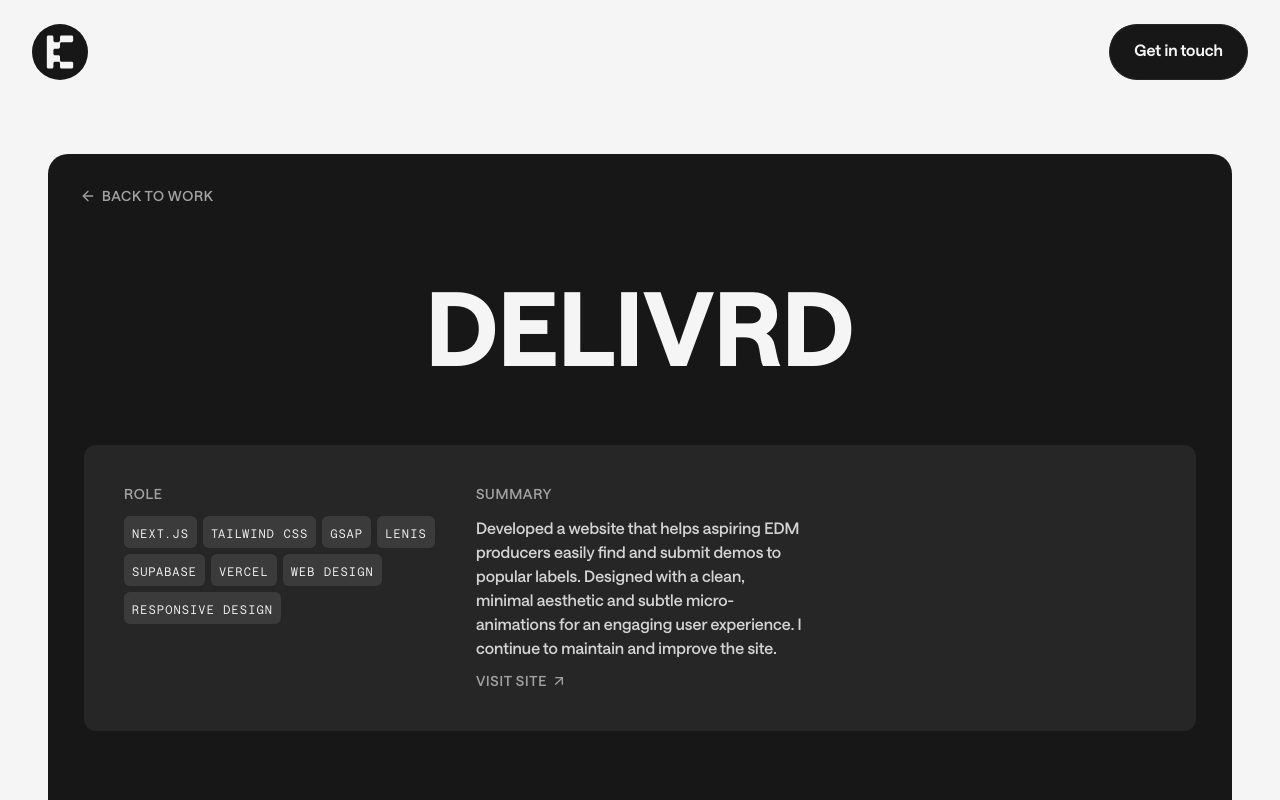
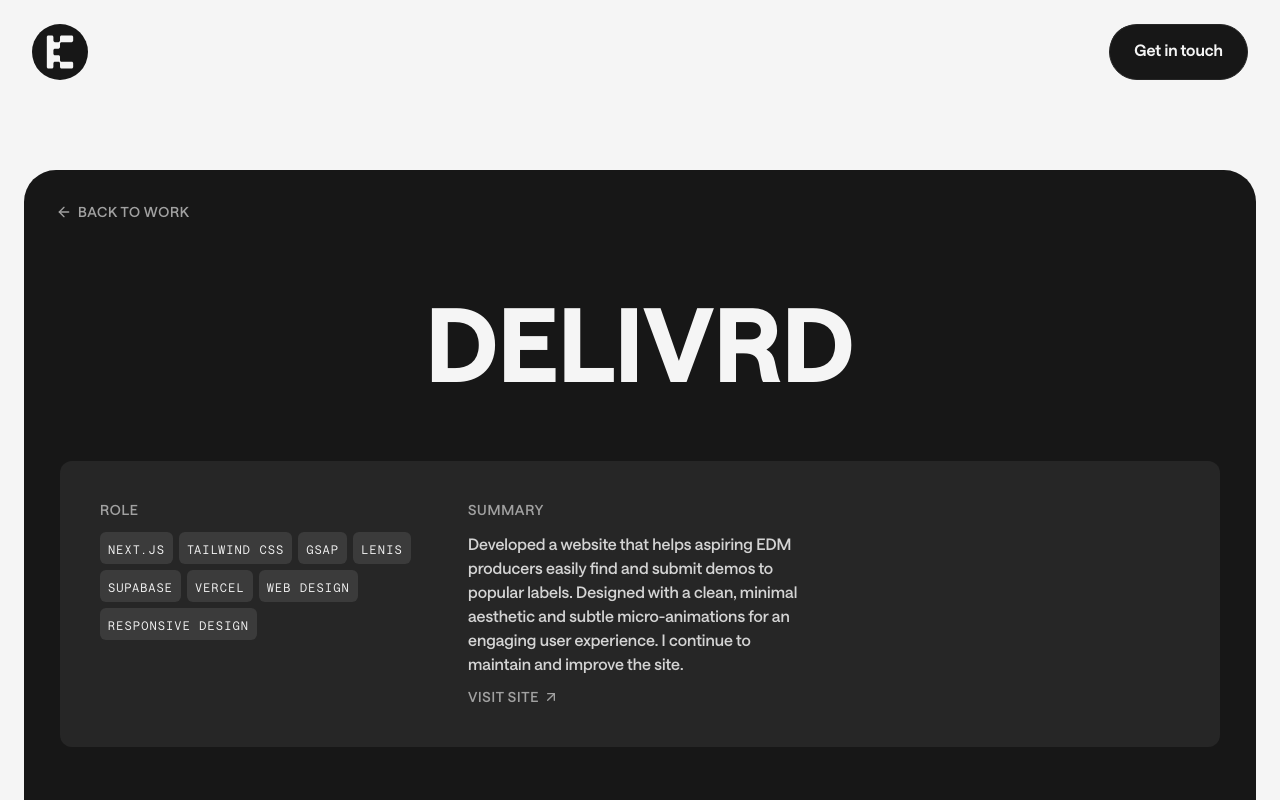
Before and after one commit to Sairux666/ilias-website, a Next.js app: page /work/delivrd in a window 1280 px wide. Shown: the top 800 px of the page. Built offline with nearby package versions, Linux system fonts and the light colour scheme.

Commit message:
Make case study page edge-to-edge to match itsjay.us reference
Remove max-width cap on the outer wrapper and enlarge the dark card's
corner radius so it stretches across the viewport with slim gutters.

```diff
--- a/src/components/sections/CaseStudy.tsx
+++ b/src/components/sections/CaseStudy.tsx
@@ -288,10 +288,10 @@ export function CaseStudy({ project }: { project: WorkProject }) {
 
   return (
     <main className="bg-neutral-100 pt-[200px] md:pt-[clamp(128px,12vw,500px)]">
-      <div className="max-w-[1440px] mx-auto px-4 sm:px-8 lg:px-12 w-full">
+      <div className="w-full px-2 sm:px-4 md:px-6 py-4 mx-auto">
         <div
           data-surface="dark"
-          className="relative flex flex-col items-center gap-[clamp(64px,6vw,200px)] px-3 lg:px-4 pt-[clamp(64px,10vw,128px)] pb-3 lg:pb-4 rounded-2xl lg:rounded-[20px] bg-neutral-900"
+          className="relative flex flex-col items-center gap-[clamp(64px,6vw,200px)] px-3 lg:px-4 pt-[clamp(64px,10vw,128px)] pb-3 lg:pb-4 rounded-[28px] lg:rounded-[32px] bg-neutral-900"
         >
           <Link
             href="/#work"
```
Also changed, not shown: 1 other file (tests, documents, lock files or other folders).
